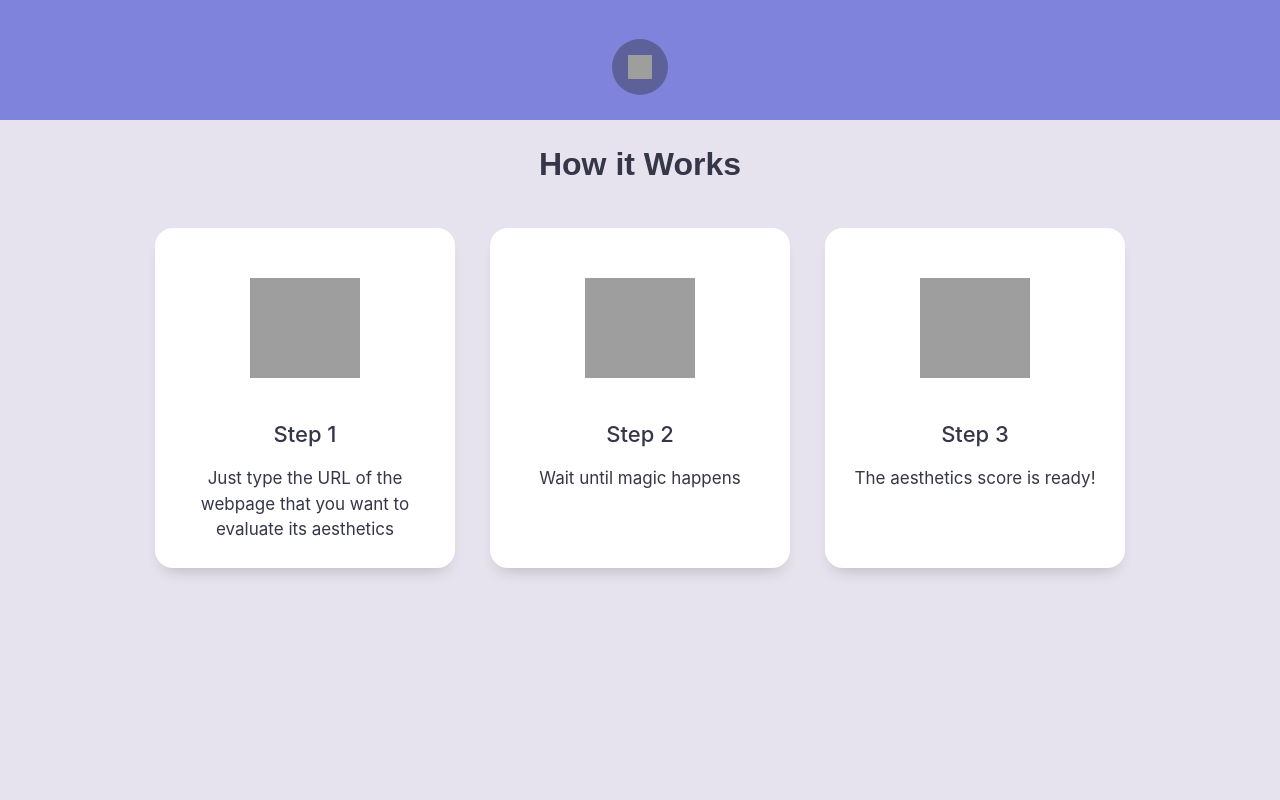
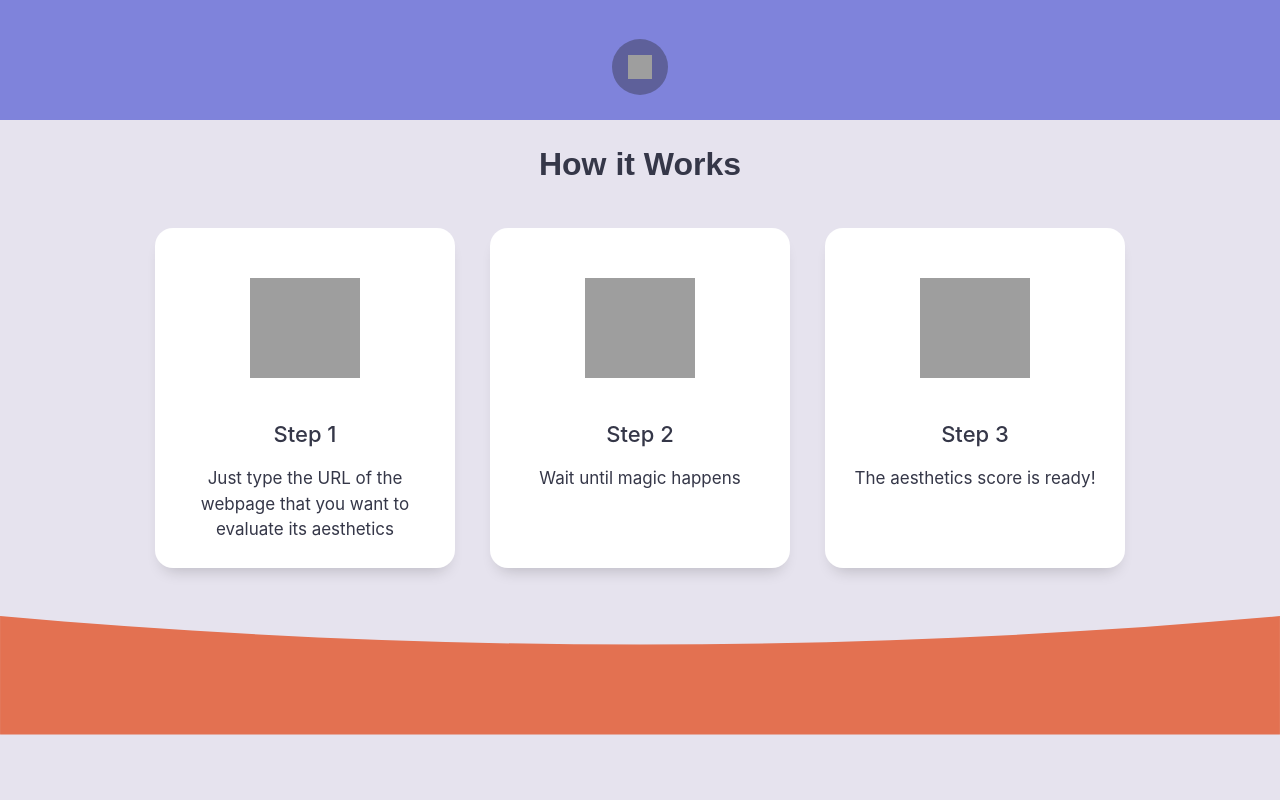
Before and after one commit to calista-ai/calista-engine, a React (Create React App) app in the folder front-end/: page / in a window 1280 px wide. Shown: the part 680-1480 px from the top of the page. Built offline with nearby package versions, Linux system fonts and the light colour scheme; no server answers; grey boxes are pictures that could not be loaded.

Commit message:
Add background SVG curve

```diff
--- a/front-end/src/components/HowItWorksDisplay.js
+++ b/front-end/src/components/HowItWorksDisplay.js
@@ -58,8 +58,18 @@ class HowItWorksDisplay extends Component {
                             The aesthetics score is ready!
                         </div>
                     </div>
+
                 </div>
             </div>
+            <svg className="background-curve" xmlns="http://www.w3.org/2000/svg" viewBox="0 0 1438 134">
+                <path
+                    fill-rule="evenodd"
+                    clip-rule="evenodd"
+                    d="M1438 -0.000237664C1201.17 21.2404 961.354 32.0903 719 32.0903C476.646 32.0903 236.826 21.2404 0 -0.000244141L0 133.001H1438V-0.000237664Z"
+                    fill="currentColor"
+                >
+                </path>
+            </svg>
         </div>
     )
 
--- /dev/null
+++ b/front-end/src/components/InfoDisplay.js
@@ -0,0 +1,25 @@
+import React, { Component } from 'react'
+import '../styles/InfoDisplay.css'
+
+class InfoDisplay extends Component {
+
+//   constructor(props) {
+//     super(props)
+//     this.state = {
+
+//       }
+//     }
+
+
+  render() {
+
+    return (
+        <div className="info-section">
+            Test
+        </div>
+    )
+
+  }
+}
+
+export default InfoDisplay
--- a/front-end/src/components/IntroPageDisplay.js
+++ b/front-end/src/components/IntroPageDisplay.js
@@ -6,6 +6,8 @@ import FirstComponent from "./FirstComp";
 import SecondComponent from "./SecondComp";
 
 import HowItWorksDisplay from "./HowItWorksDisplay.js"
+
+import InfoDisplay from "./InfoDisplay.js"
 
 class IntroPageDisplay extends Component {
 
@@ -23,19 +25,11 @@ class IntroPageDisplay extends Component {
         return (
             <div>
                 <div>
-                    {/* <ReactPageScroller
-                        pageOnChange={this.handlePageChange}
-                        customPageNumber={this.state.currentPage}
-                    > */}
-                        <SearchDisplay />
-                        {/* <SearchDisplay /> */}
-                        <HowItWorksDisplay />
-                        {/* <SearchDisplay />
-                        <SearchDisplay /> */}
-                        {/* <FirstComponent />
-                        <SearchDisplay /> */}
-                    {/* </ReactPageScroller> */}
-                    {/* <HowItWorksDisplay /> */}
+
+                    <SearchDisplay />
+                    <HowItWorksDisplay />
+                    <InfoDisplay />
+
 
                 </div>
                 <div>
--- a/front-end/src/styles/HowItWorksDisplay.css
+++ b/front-end/src/styles/HowItWorksDisplay.css
@@ -3,7 +3,7 @@
     background-color: #e6e3ee;
 
     width: 100%;
-    min-height: 100vh;
+    min-height: 90vh;
     height: auto;
     /* max-width: 1200px; */
     /* height: 100%; */
@@ -52,6 +52,7 @@
     background-color: #fff;
     border-radius: 18px;
     box-shadow: 0px 10px 16px -8px rgba(0,0,0,0.2);
+    z-index: 1;
 }
 
 .how-it-works-section .content-item-img {
@@ -79,3 +80,16 @@
     line-height: 1.5;
     color: inherit;
 }
+
+.background-curve {
+    bottom: -8px;
+    position: relative;
+    width: 100%;
+    color: #E37151;
+    z-index: 0;
+}
+
+
+.content-items .background-curve path {
+    color: #E37151;
+}
--- /dev/null
+++ b/front-end/src/styles/InfoDisplay.css
@@ -0,0 +1,11 @@
+.info-section {
+    background-color: #E37151;
+
+    width: 100%;
+    min-height: 100vh;
+    height: auto;
+    /* max-width: 1200px; */
+    /* height: 100%; */
+    /* text-align: center; */
+
+}
```
